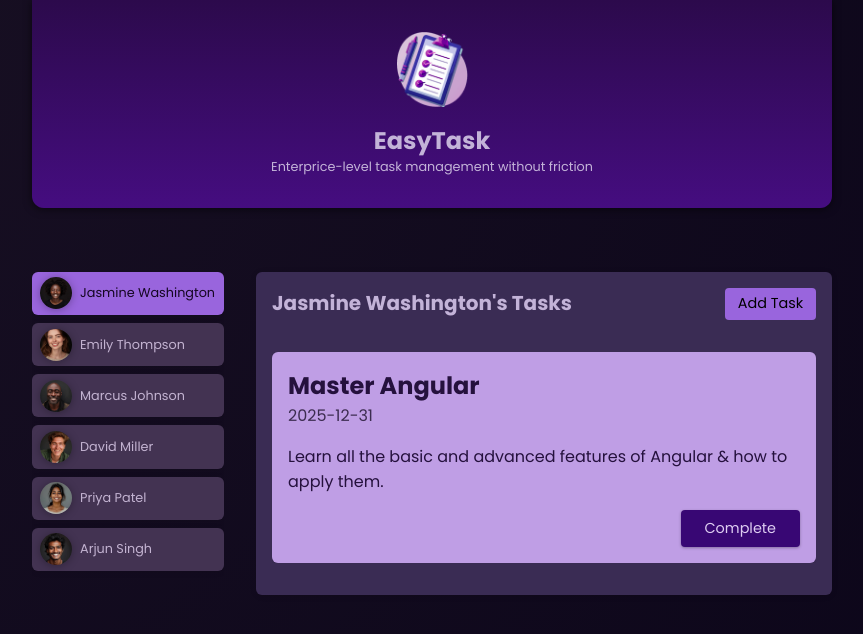
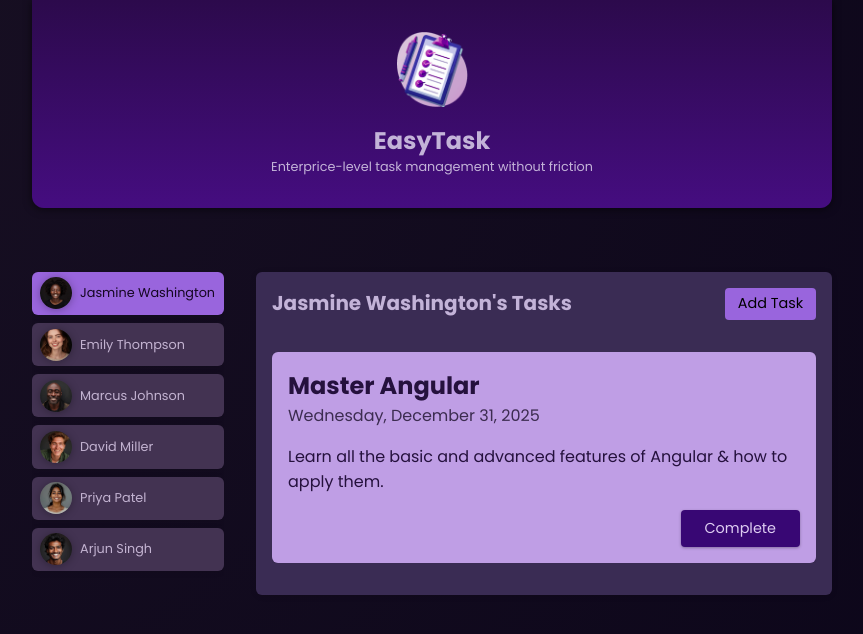
Before and after one commit to jcarlosj/Guide-Angular-2-Essentials-2024-U-MS, an Angular app: page / in a window 1280 px wide. Both pictures are taken after a click on the button "Jasmine Washington". Shown: the top 634 px of the page, without its empty margins (208-1071 px from the left). Built offline with nearby package versions, Linux system fonts and the light colour scheme.

Commit message:
[+] task.component: Angular pipes > DatePipe & Option (Formato a la fecha)

```diff
--- a/src/app/tasks/task/task.component.html
+++ b/src/app/tasks/task/task.component.html
@@ -1,7 +1,7 @@
 <app-card>
   <article>
     <h2>{{ task.title }}</h2>
-    <time [attr.datetime]="task.dueDate">{{ task.dueDate }}</time>
+    <time [attr.datetime]="task.dueDate">{{ task.dueDate | date: 'fullDate' }}</time>
     <p>{{ task.summary }}</p>
     <p class="actions">
       <button (click)="onCompleteTask()">Complete</button>
--- a/src/app/tasks/task/task.component.ts
+++ b/src/app/tasks/task/task.component.ts
@@ -2,11 +2,12 @@ import { Component, EventEmitter, Input, Output } from '@angular/core';
 
 import { type Task } from './task.model';
 import { CardComponent } from '../../shared/ui/card/card.component';
+import { DatePipe } from '@angular/common';
 
 @Component({
   selector: 'app-task',
   standalone: true,
-  imports: [CardComponent],
+  imports: [CardComponent, DatePipe],
   templateUrl: './task.component.html',
   styleUrl: './task.component.css'
 })
```
